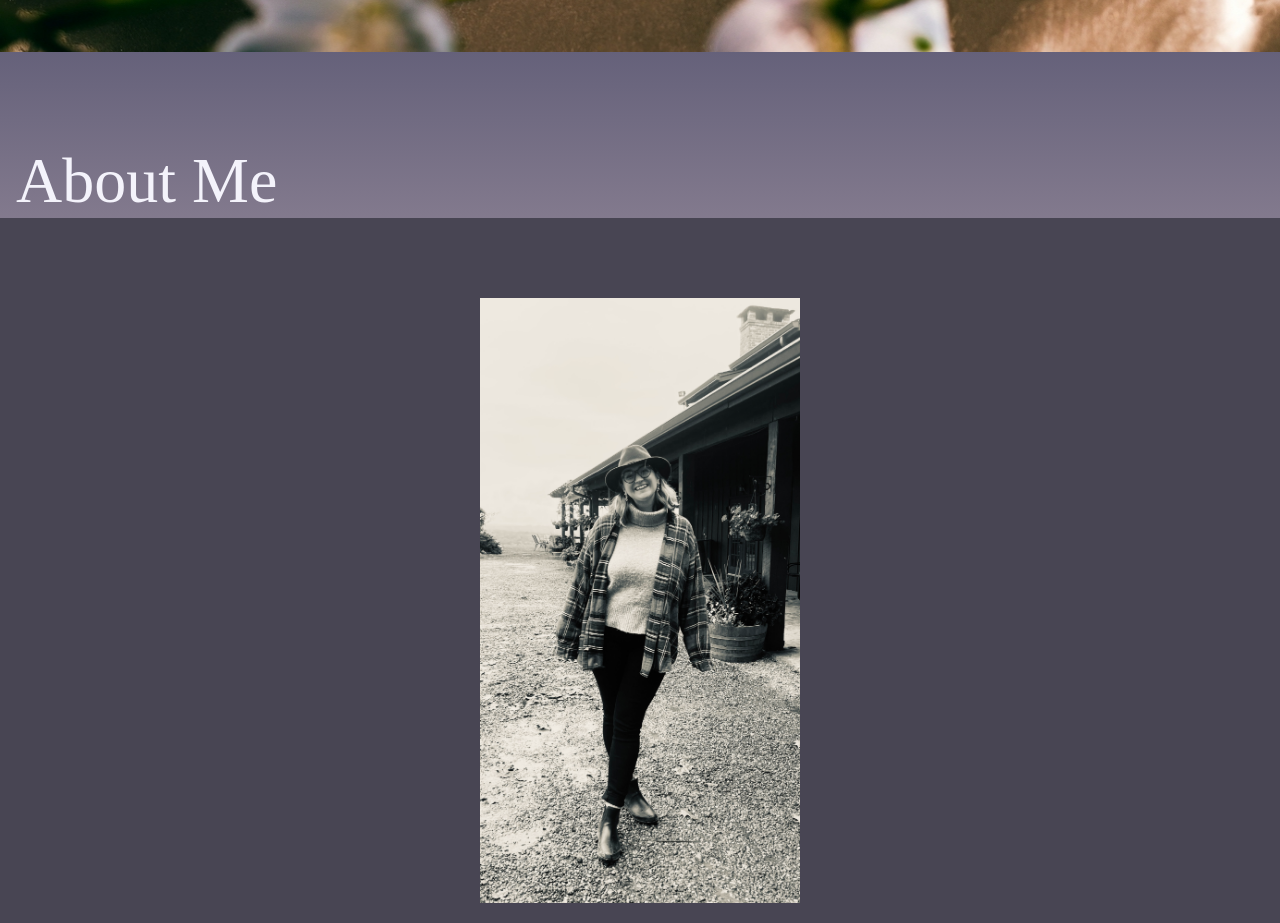
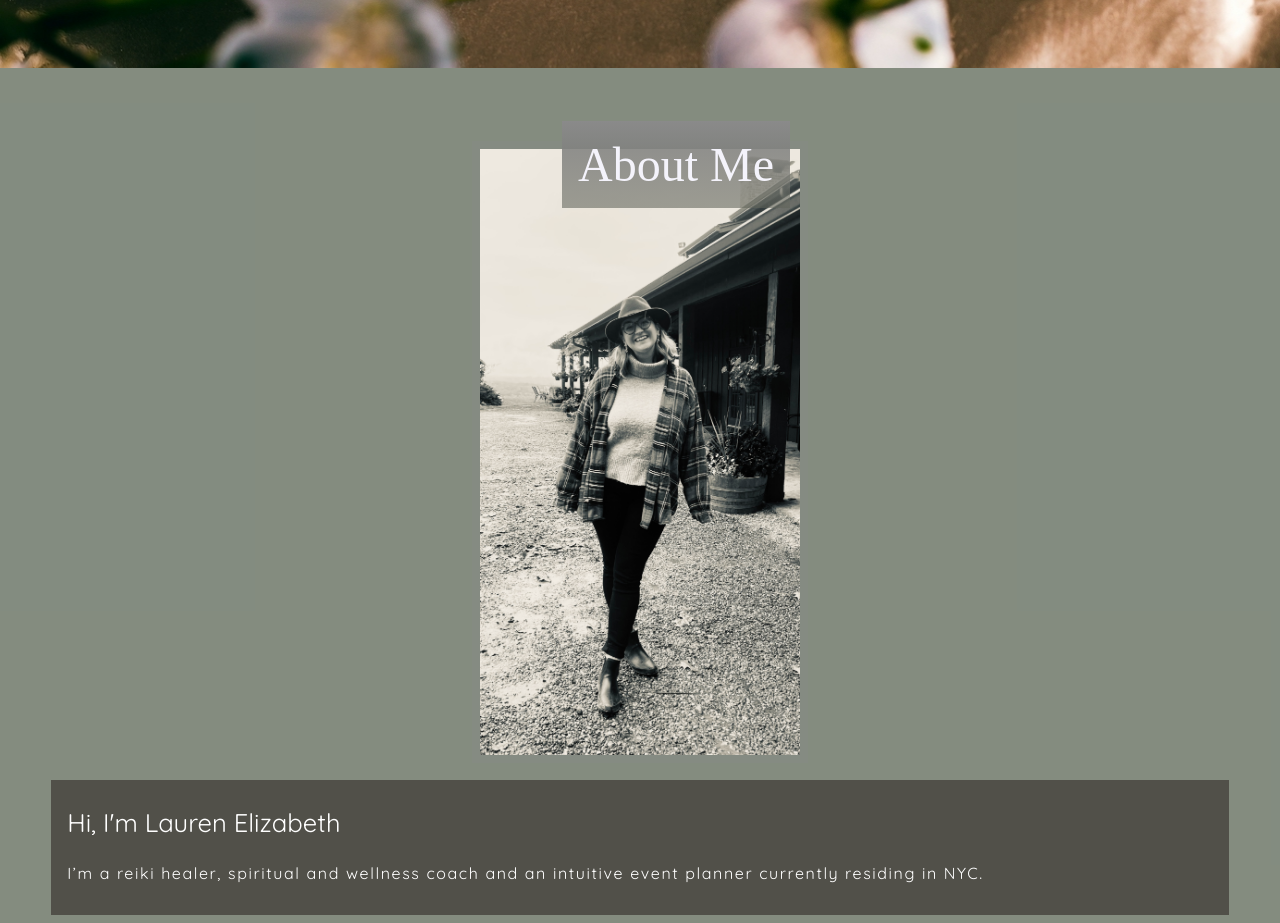
Before and after one commit to cgoing2215/laurel-apothecary, a React (Create React App) app: page /about in a window 1280 px wide. Shown: the part 660-1583 px from the top of the page. Built offline with nearby package versions, Linux system fonts and the light colour scheme; a web font is replaced by a local one.

Commit message:
Updated aboutme section heading, css styling, spacing and cleaned up classnames

```diff
--- a/src/pages/about/About.css
+++ b/src/pages/about/About.css
@@ -1,23 +1,24 @@
 .about-page-container {
     margin-top: 0;
     padding-top: 0;
+    background: #b2c4a38f;
 }
 
 .about-hero-container {
     background-image: url("./assets/About-page-hero-img.jpg");
     background-size: cover;
-    height: 38rem;
+    height: 39rem;
     margin-top: 0;
 }
 
 .about-hero-container h1 {
     font-family: 'Abhaya Libre', serif;
     color: white;
-    font-size: 2.85rem;
+    font-size: 2.75rem;
     font-weight: 400;
     line-height: 105.8%;
     text-align: right;
-    padding: 2rem 1rem;
+    padding: 2rem 3% 2rem 7%;
     margin-top: 0;
 }
 
@@ -26,36 +27,89 @@
     color: white;
     font-size: 1.5rem;
     font-weight: 400;
-    text-align: left;
+    text-align: right;
     letter-spacing: 0.285rem;
-    margin: 2rem 3rem;
+    margin: 2rem 3rem 2rem 20%;
 }
 
-/*-- ABOUT CONTENT SECTION --*/
+/*-- ABOUT ME CONTENT SECTION --*/
 
-.aboutpage-container {
+.aboutme-section {
     display: flex;
     flex-flow: row wrap;
     justify-content: center;
     align-items: center;
+    margin-top: 4rem;
+    padding-top: 0;
 }
 
-.aboutpage-container h1 {
-    background: linear-gradient(rgb(101, 97, 122), rgba(174, 161, 185, 0.573));
+.aboutme-headshot {
+    height: 80vh;
+    display: flex;
+    justify-content: center;
+    align-items: center;
+    margin-bottom: .5rem;
+}
+
+.aboutme-headshot h1 {
+    background: linear-gradient(rgb(138, 138, 138), rgba(96, 99, 89, 0.573));
     color: rgb(244, 243, 251);
     font-family: Abhaya Libre;
-    font-size: 4rem;
+    font-size: 3rem;
     font-weight: 400;
-    width: 100%;
-    text-align: left;
-    margin: 0;
-    padding: 5.75rem 1rem 0 1rem;
+    height: auto;
+    width: 90%;
+    padding: 1rem;
+    margin-left: 4.5rem;
+    position: relative;
+    z-index: 2;
+    top: -45%;
 }
 
-.aboutpage-headshot {
-    width: 60%;
+.aboutme-headshot img {
+    width: 70%;
     max-width: 20rem;
     height: auto;
-    margin-top: 5rem;
-    position: relative;
+    position: absolute;
+    z-index: 1;
+    border: .5rem solid rgba(137, 137, 137, 0.28);
 }
+
+.aboutme-worktogether-button {
+    font-family: Quicksand;
+    font-size: .8rem;
+    text-align: center;
+    letter-spacing: 0.1rem;
+    color: #FFF;
+    background: rgba(46, 44, 59, 0.587);
+    border: 2px solid rgba(102, 94, 147, 0.00);
+    width: 55%;
+    height: 2.75rem;
+    margin-left: 40%;
+}
+
+.aboutme-text {
+    background: #515049;
+    width: 92%;
+}
+
+.aboutme-text h3 {
+    color: white;
+    font-family: Quicksand;
+    font-size: 1.6rem;
+    font-style: normal;
+    font-weight: 400;
+    text-align: left;
+    padding-left: 1rem;
+}
+
+.aboutme-text p {
+    color: white;
+    font-family: Quicksand;
+    font-size: 1rem;
+    font-style: normal;
+    font-weight: 400;
+    letter-spacing: 0.1rem;
+    text-align: left;
+    padding: 0 1rem 1rem 1rem;
+}
--- a/src/pages/about/Aboutme_content.js
+++ b/src/pages/about/Aboutme_content.js
@@ -4,12 +4,14 @@ import aboutHeadshot from './assets/About-page-headshot.png'
 
 function Aboutme_content() {
   return (
-    <div className='aboutpage-container'>
-      <h1>
-        About Me
-      </h1>
-      <img src={aboutHeadshot} alt='lauren acone headshot' className='aboutpage-headshot'/>
-      <div className='homepage-about-text'>
+    <div className='aboutme-section'>
+      <div className='aboutme-headshot'>
+        <h1>
+          About Me
+        </h1>
+        <img src={aboutHeadshot} alt='lauren acone headshot'/>
+      </div>
+      <div className='aboutme-text'>
         <h3>Hi, I'm Lauren Elizabeth</h3>
         <p>
           I’m a reiki healer, spiritual and wellness coach
@@ -35,7 +37,7 @@ function Aboutme_content() {
           and body in everyday life, specifically in your health.
         </p>
       </div>
-        <button className='homepage-about-button'>
+        <button className='aboutme-worktogether-button'>
           SEE HOW WE CAN WORK TOGETHER
         </button>
       <div>
```
